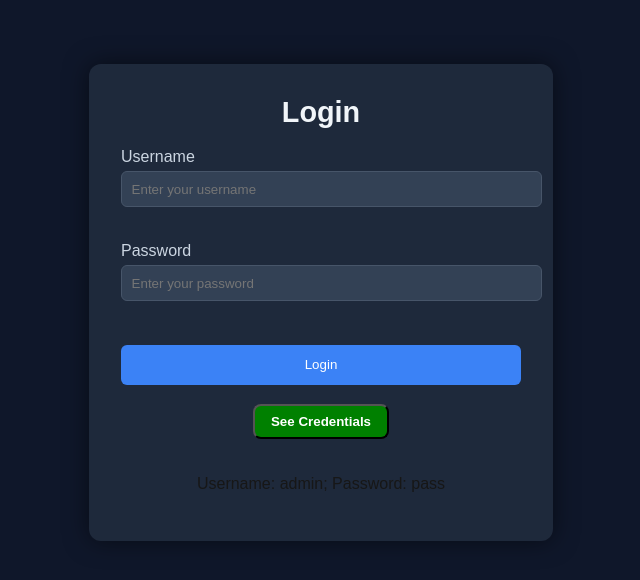
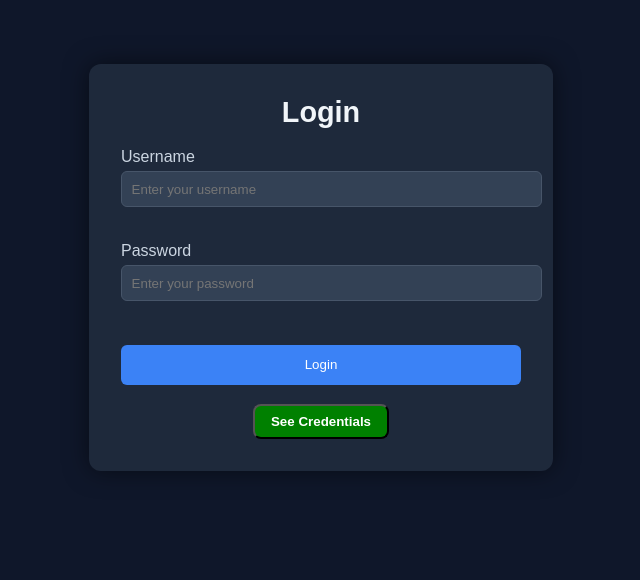
Before and after one commit to hsen9601/budget-tracker, a Next.js app: page / in a window 1280 px wide. Shown: the top 580 px of the page, without its empty margins (319-959 px from the left). Built offline with nearby package versions, Linux system fonts and the light colour scheme; no server answers.

Commit message:
gitlog: - see credentials should be false by default

```diff
--- a/app/page.tsx
+++ b/app/page.tsx
@@ -15,7 +15,7 @@ export default function Login() {
   const [isOpen, setIsOpen] = useState<boolean>(() => {
     if (typeof window === "undefined") return true;
     const stored = localStorage.getItem("isOpen");
-    return stored ? JSON.parse(stored) : true;
+    return stored ? JSON.parse(stored) : false;
   });
 
   const [mockUpUser] = useState<User>({ username: "admin", password: "pass" });
```
